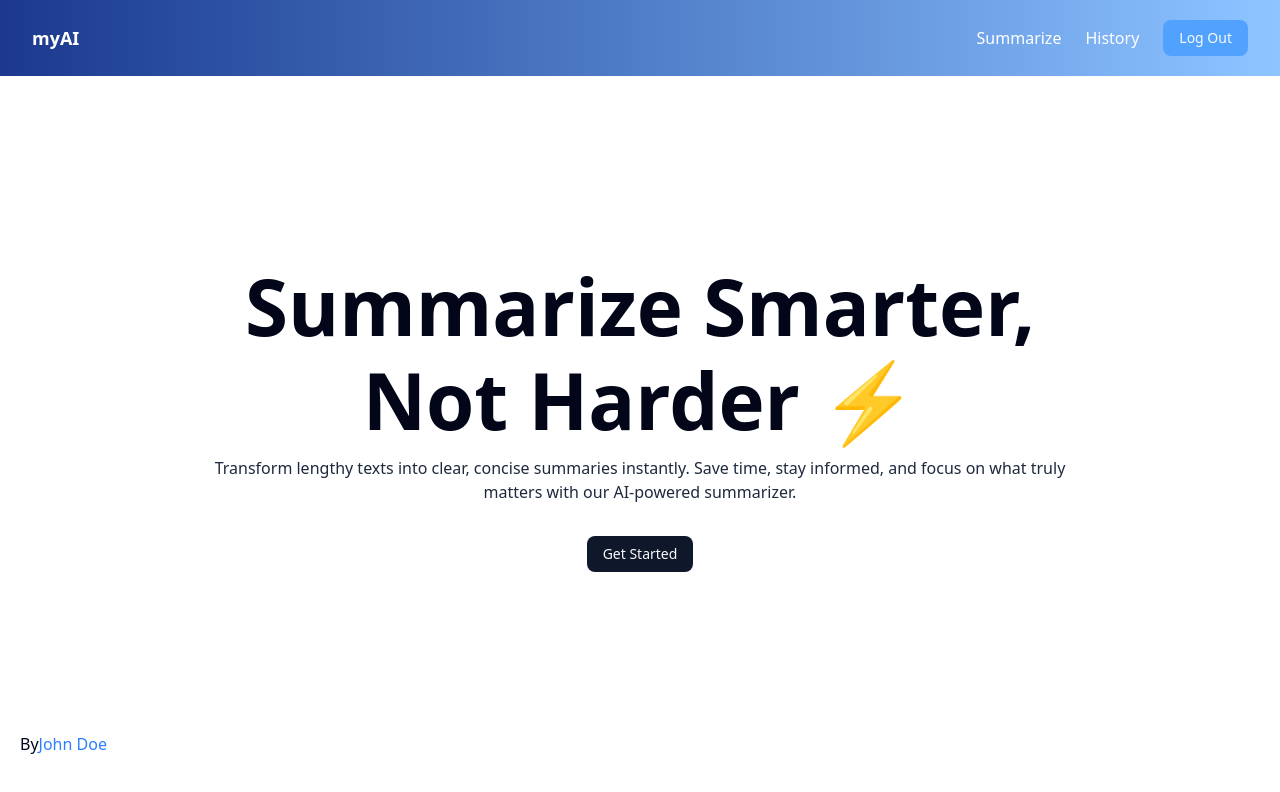
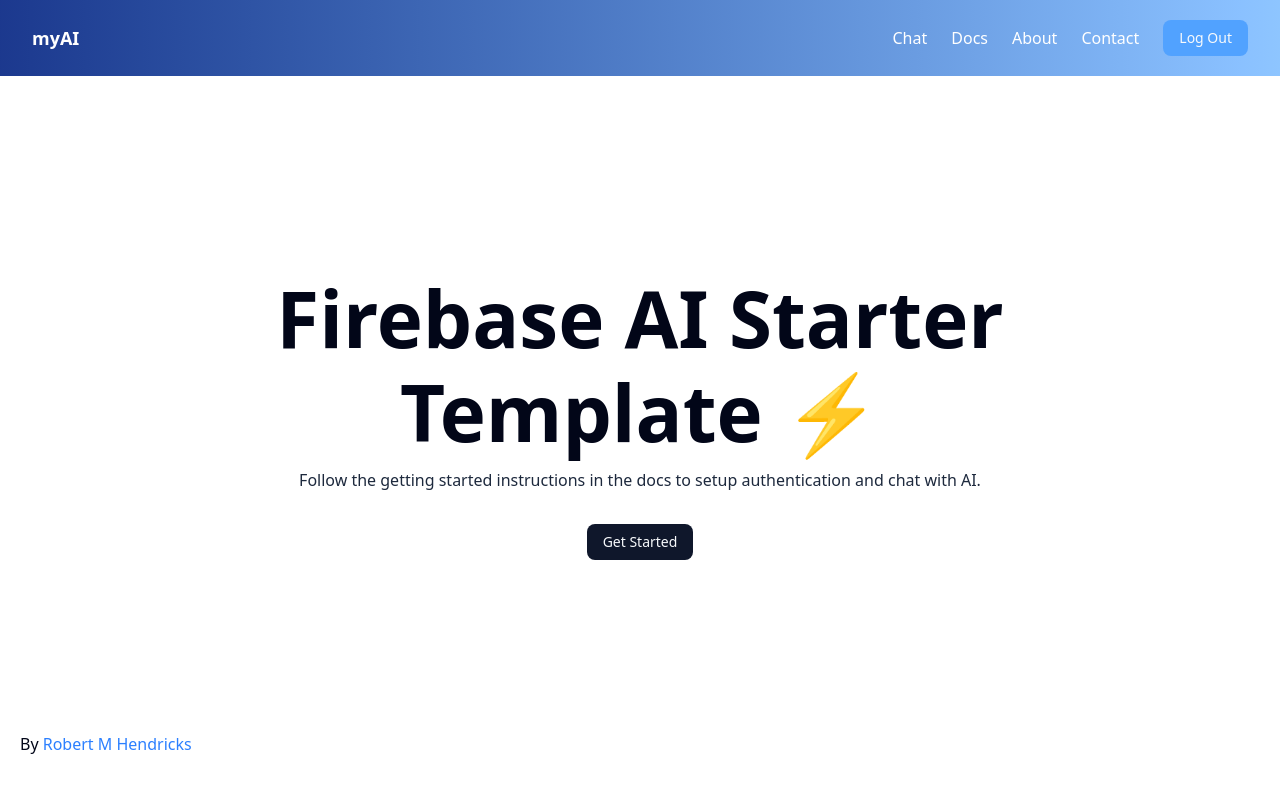
Before and after one commit to rmasonhx12/myai, a Next.js app: page / in a window 1280 px wide. Shown: the top 792 px of the page. Built offline with nearby package versions, Linux system fonts and the light colour scheme.

Commit message:
change frontend for project template firebase starter myai

```diff
--- a/app/about/page.tsx
+++ b/app/about/page.tsx
@@ -1,3 +1,5 @@
+// about page
+
 export default function Page() {
     return <h1>About Page</h1>
 }
--- /dev/null
+++ b/app/chat/page.tsx
@@ -0,0 +1,4 @@
+//chat page
+export default function Page() {
+    return <h1>Chat Page</h1>
+}
--- a/app/contact/page.tsx
+++ b/app/contact/page.tsx
@@ -1,3 +1,5 @@
+// contact page
+
 export default function Page() {
     return <h1>Contact Page</h1>
 }
--- /dev/null
+++ b/app/docs/page.tsx
@@ -0,0 +1,5 @@
+// docs page
+
+export default function Page() {
+    return <h1>Docs Page</h1>
+}
--- a/components/Hero.tsx
+++ b/components/Hero.tsx
@@ -7,20 +7,19 @@
   return (
     <div className="px-4 md:px-12 flex flex-col justify-center items-center h-[85vh] relative mx-auto text-center">
       <h1 className="text-3xl md:text-[70px] lg:text-[78px] font-bold max-w-4xl">
-        Summarize Smarter, Not Harder ⚡
+        Firebase AI Starter Template ⚡
       </h1>
       <p className="text-sm mt-2 md:text-base text-center text-slate-800 mb-8 max-w-4xl">
-        Transform lengthy texts into clear, concise summaries instantly. Save time, stay informed,
-        and focus on what truly matters with our AI-powered summarizer.
+        Follow the getting started instructions in the docs to setup authentication and chat with AI.
       </p>
-      <Link href="/summarize">
+      <Link href="/docs">
         <Button>Get Started</Button>
       </Link>
       <div className="absolute bottom-0 left-5 text-sm md:text-base">
         <p>
-            By{""}
-            <Link href="https://your_link.com" target="_blank" className="!text-blue-500 hover:underline">
-            John Doe
+            By{" "}
+            <Link href="https://github.com/rmasonh25" target="_blank" className="!text-blue-500 hover:underline">
+            Robert M Hendricks
             </Link>
         </p>
       </div>
--- a/components/Navbar.tsx
+++ b/components/Navbar.tsx
@@ -15,11 +15,17 @@
 
       {signedIn ? (
         <div className="flex items-center space-x-4 md:space-x-6">
-          <Link href="/summarize" className="hover:underline">
-            Summarize
+          <Link href="/chat" className="hover:underline">
+            Chat
           </Link>
-          <Link href="/history" className="hover:underline">
-            History
+          <Link href="/docs" className="hover:underline">
+            Docs
+          </Link>
+          <Link href="/about" className="hover:underline">
+            About
+          </Link>
+          <Link href="/contact" className="hover:underline">
+            Contact
           </Link>
           <Button className="bg-blue-400 hover:bg-blue-500">Log Out</Button>
         </div>
```
